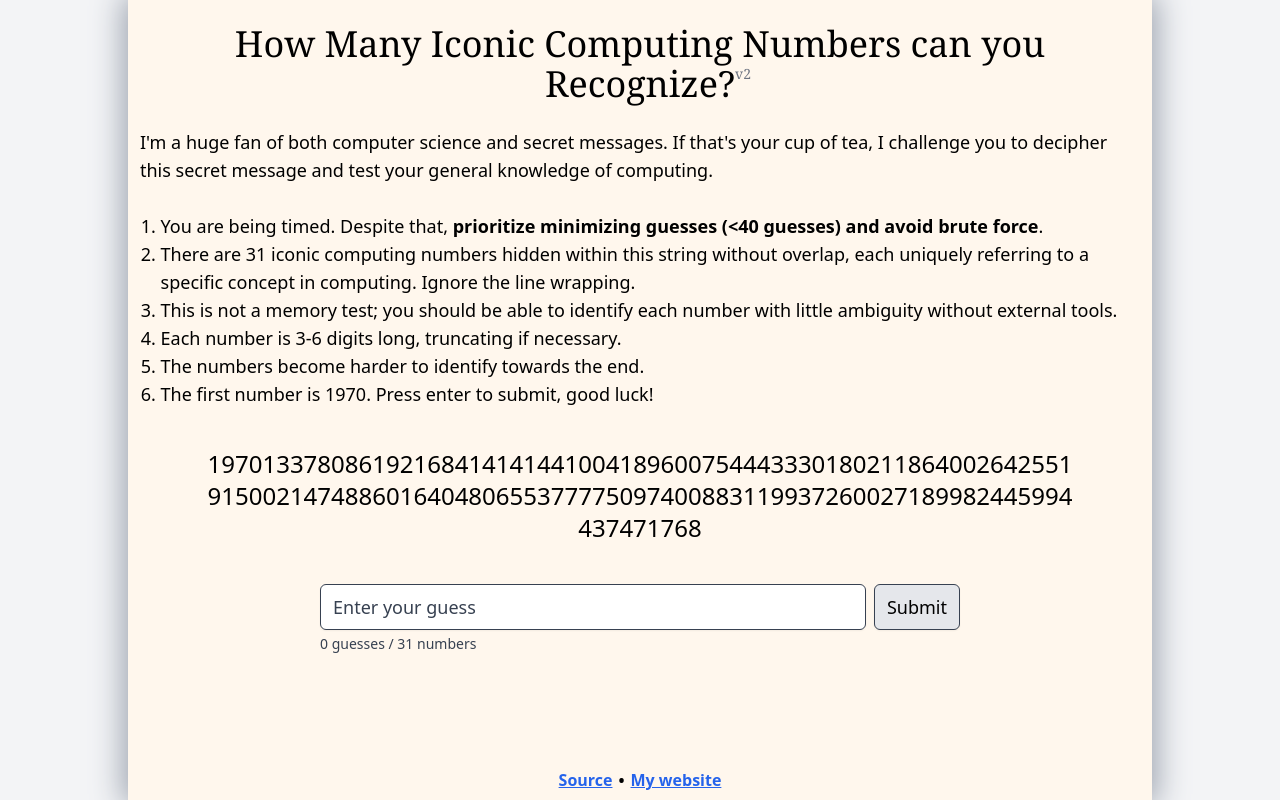
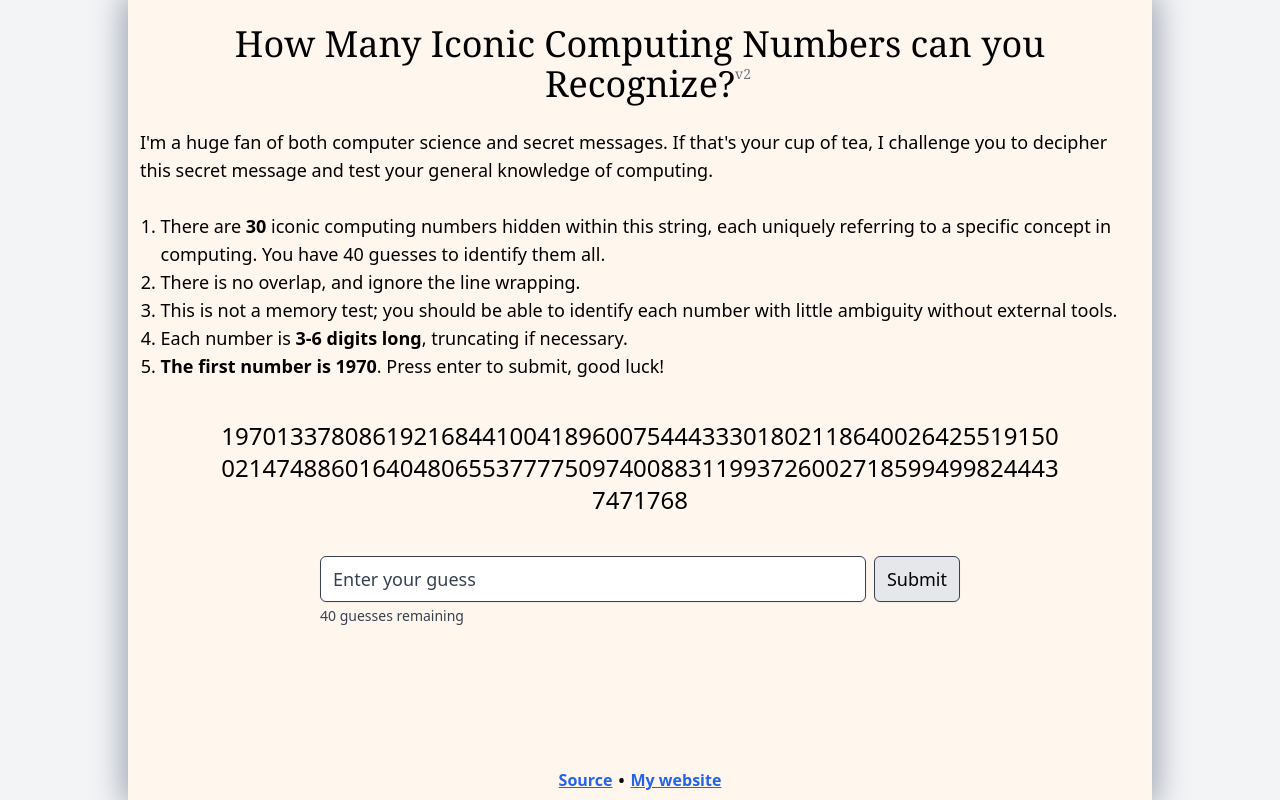
Before and after one commit to ArhanChaudhary/iconic-computing-numbers, a SvelteKit app: page / in a window 1280 px wide. Built offline with nearby package versions, Linux system fonts and the light colour scheme; a web font is replaced by a local one.

Commit message:
overhaul

```diff
--- a/src/lib/Modal.svelte
+++ b/src/lib/Modal.svelte
@@ -13,11 +13,20 @@
 	});
 </script>
 
-{#if guessType === GuessType.finished}
+{#if guessType === GuessType.finishedSuccess}
 	{#if visible}
 		<div
 			in:fly={{ y: -25 }}
 			class="rounded-lg overflow-hidden border border-green-700 text-lg px-4 py-6 font-medium bg-green-100"
+		>
+			{message}
+		</div>
+	{/if}
+{:else if guessType === GuessType.finishedFailure}
+	{#if visible}
+		<div
+			in:fly={{ y: -25 }}
+			class="rounded-lg overflow-hidden border border-red-700 text-lg px-4 py-6 font-medium bg-red-100"
 		>
 			{message}
 		</div>
@@ -39,12 +48,7 @@
 			{value}
 			{#if link}
 				&#x2022;
-				<a
-					href={link}
-					target="_blank"
-					rel="noopener noreferrer"
-					class="text-blue-600 underline"
-				>
+				<a href={link} target="_blank" rel="noopener noreferrer" class="text-blue-600 underline">
 					More info</a
 				>
 			{/if}
--- a/src/routes/+page.svelte
+++ b/src/routes/+page.svelte
@@ -1,9 +1,11 @@
 <script lang="ts" context="module">
+	const MAX_GUESSES = 40;
 	export enum GuessType {
 		correct,
 		incorrect,
 		technicallyIncorrect,
-		finished
+		finishedSuccess,
+		finishedFailure
 	}
 </script>
 
@@ -63,7 +65,7 @@
 	}
 
 	function onSubmit(guess: string) {
-		if (guess === '') return;
+		if (guess === '' || guesses === MAX_GUESSES) return;
 		inputEl.value = '';
 
 		if (
@@ -107,6 +109,7 @@
 					guessType: GuessType.correct
 				}
 			];
+			debugger;
 			number.guessed = true;
 			guesses++;
 			let numberEl = numbersEl.querySelector(`[data-value="${number.value}"]`)!;
@@ -121,7 +124,7 @@
 				let endTime = performance.now();
 				let deltaString = deltaToString((endTime - startTime) / 1000);
 				setTimeout(() => {
-					let message = `Congratulations! You took ${guesses} guesses to decipher the secret message in ${deltaString}.`;
+					let message = `Congratulations! You identified every iconic computing number with ${MAX_GUESSES - guesses} guess${MAX_GUESSES - guesses === 1 ? '' : 'es'} remaining in ${deltaString}.`;
 					if (guesses === numbersCount) {
 						message +=
 							' You really are a true programming hobbyist, you guessed every number correctly! 🎉🎉🎉';
@@ -131,7 +134,7 @@
 						{
 							value: '',
 							message,
-							guessType: GuessType.finished
+							guessType: GuessType.finishedSuccess
 						}
 					];
 				}, 500);
@@ -147,6 +150,22 @@
 			}
 		];
 		guesses++;
+		if (guesses === MAX_GUESSES) {
+			let endTime = performance.now();
+			let deltaString = deltaToString((endTime - startTime) / 1000);
+			setTimeout(() => {
+				modals = [
+					...modals,
+					{
+						value: '',
+						message: `You have used all of your guesses! You were only able to identify ${
+							data.numbers.filter(({ guessed }) => guessed).length
+						}/${numbersCount} iconic computing numbers in ${deltaString}.`,
+						guessType: GuessType.finishedFailure
+					}
+				];
+			}, 500);
+		}
 	}
 </script>
 
@@ -163,24 +182,20 @@
 	<br />
 	<ol class="list-decimal pl-[2ch]">
 		<li>
-			You are being timed. Despite that, <b
-				>prioritize minimizing guesses (&lt;40 guesses) and avoid brute force</b
-			>.
+			There are <b>{numbersCount}</b> iconic computing numbers hidden within this string, each
+			uniquely referring to a specific concept in computing. You have {MAX_GUESSES} guesses to
+			identify them all.
 		</li>
-		<li>
-			There are {numbersCount} iconic computing numbers hidden within this string without overlap, each
-			uniquely referring to a specific concept in computing. Ignore the line wrapping.
-		</li>
+		<li>There is no overlap, and ignore the line wrapping.</li>
 		<li>
 			This is not a memory test; you should be able to identify each number with little ambiguity
 			without external tools.
 		</li>
-		<li>Each number is 3-6 digits long, truncating if necessary.</li>
-		<li>The numbers become harder to identify towards the end.</li>
-		<li>The first number is 1970. Press enter to submit, good luck!</li>
+		<li>Each number is <b>3-6 digits long</b>, truncating if necessary.</li>
+		<li><b>The first number is 1970</b>. Press enter to submit, good luck!</li>
 	</ol>
 </div>
-<div class="text-2xl text-center break-words my-10 mx-auto max-w-[64ch]" bind:this={numbersEl}>
+<div class="text-2xl text-center break-words my-10 mx-auto max-w-[62ch]" bind:this={numbersEl}>
 	<!-- No cheating! Oh well, since you're already here you might as well check out my website while at it https://arhan.sh/ -->
 	{#each data.numbers as { value }}<span data-value={value}>{value}</span>{/each}
 </div>
@@ -196,20 +211,21 @@
 				if (e.key === 'Enter') onSubmit(inputEl.value);
 			}}
 			on:wheel={() => {
-				// @ts-ignore
+				// @ts-expect-error ts is dumb
 				document.activeElement.blur();
 			}}
 		/>
 		<button
 			class="ml-2 px-3 bg-gray-200 hover:bg-gray-300 border border-gray-700 rounded-md text-lg shadow-sm"
-			on:click={(e) => {
+			on:click={() => {
 				inputEl.focus();
 				onSubmit(inputEl.value);
 			}}>Submit</button
 		>
 	</div>
 	<span class="inline-block mt-1 mb-10 text-gray-700 text-sm">
-		{guesses} guess{guesses === 1 ? '' : 'es'} / {numbersCount} numbers
+		<!-- {guesses} guess{guesses === 1 ? '' : 'es'} / {numbersCount} numbers -->
+		{MAX_GUESSES - guesses} guess{MAX_GUESSES - guesses === 1 ? '' : 'es'} remaining
 	</span>
 	<span class="flex flex-col-reverse gap-8">
 		{#each modals as modal}
--- a/src/routes/+page.ts
+++ b/src/routes/+page.ts
@@ -18,12 +18,6 @@ const numbers = [
 		value: '192168',
 		message: 'The 192.168.0.0/16 private IPv4 address range.',
 		link: 'https://en.wikipedia.org/wiki/Private_network#Private_IPv4_addresses'
-	},
-	{
-		value: '414141',
-		message:
-			'The hexadecimal representation of "AAA ...", a string often used in buffer overflow attacks and other security exploits.',
-		link: 'https://en.wikipedia.org/wiki/Buffer_overflow'
 	},
 	{
 		value: '44100',
@@ -139,14 +133,15 @@ const numbers = [
 		link: 'https://en.wikipedia.org/wiki/History_of_Python#Version_2'
 	},
 	{
-	  value: '998244',
-			message: 'The truncated standard output modulus for efficient FFT-based polynomial computations in competitive programming.',
-			link: 'https://codeforces.com/blog/entry/62541'
-	},
-	{
 		value: '5994',
 		message: 'The 59.94Hz field refresh frequency for NTSC color.',
 		link: 'https://en.wikipedia.org/wiki/NTSC#Resolution_and_refresh_rate'
+	},
+	{
+		value: '998244',
+		message:
+			'The truncated standard output modulus for efficient FFT-based polynomial computations in competitive programming.',
+		link: 'https://codeforces.com/blog/entry/62541'
 	},
 	{
 		value: '437',
```
